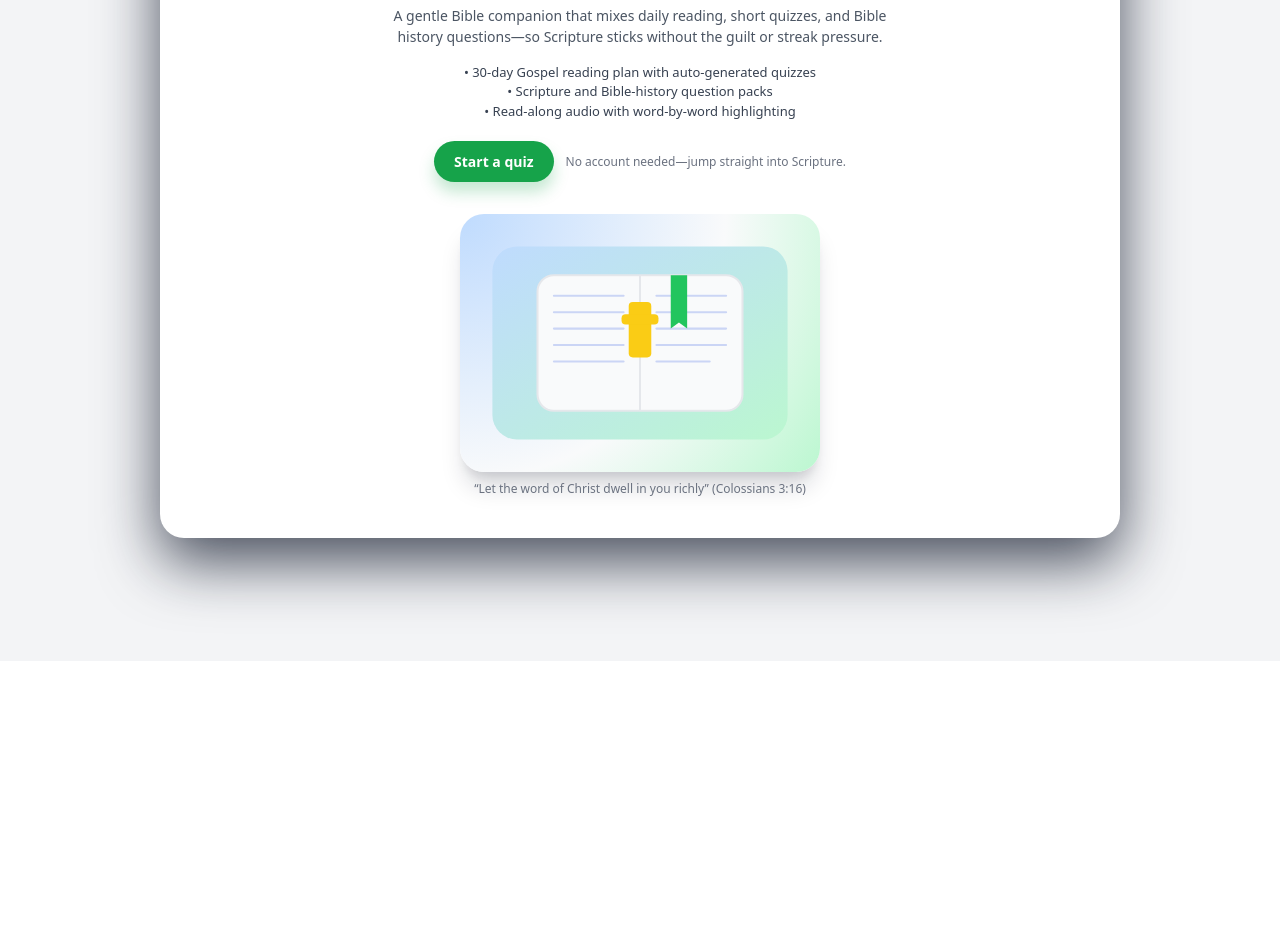
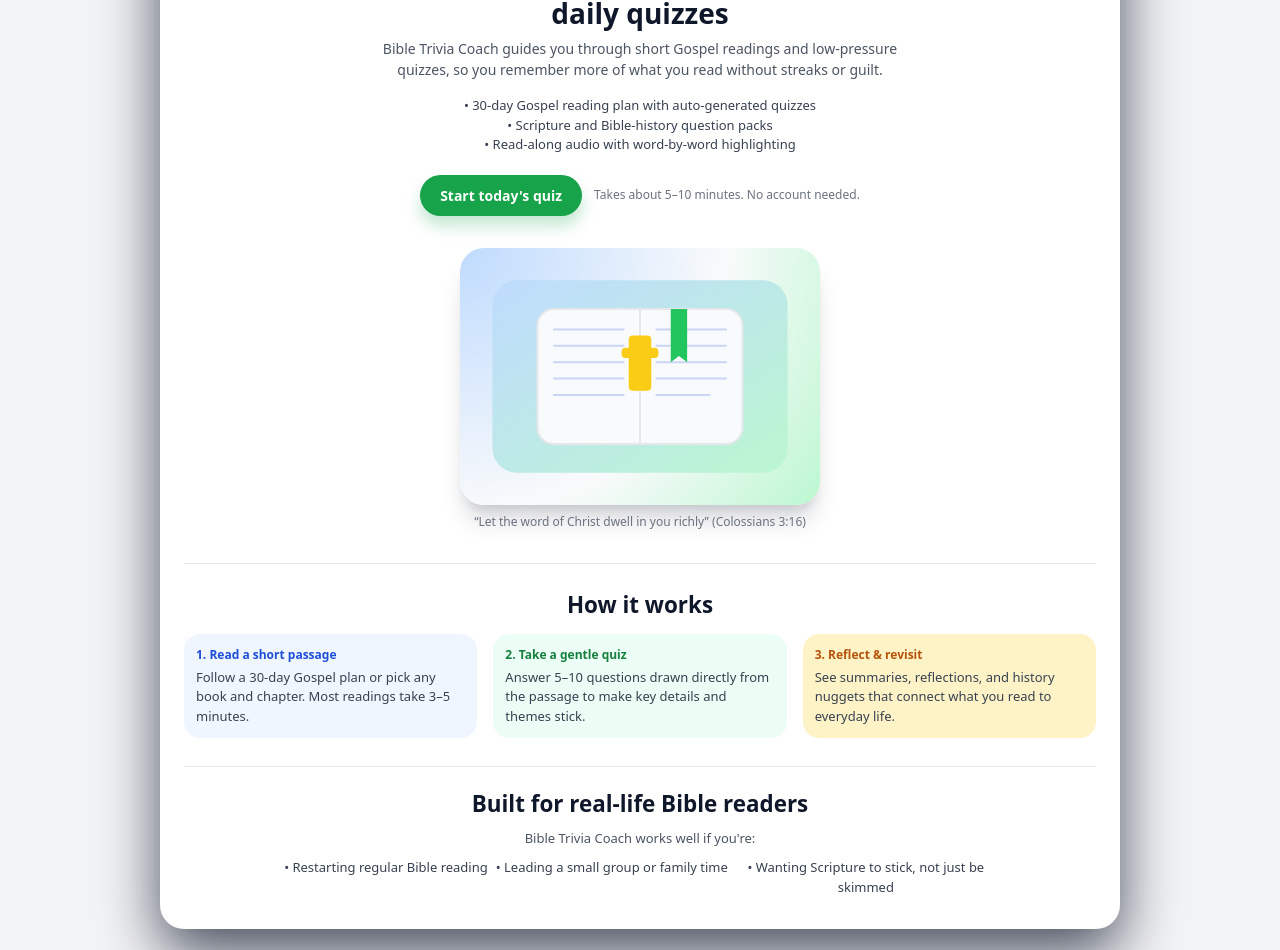
Before and after one commit to acrogers-app/bible-trivia-coach-web, a Next.js app: page / in a window 1280 px wide. Shown: the part 139-1089 px from the top of the page. Before the commit the page ends 800 px from the top, so only its background shows below. Built offline with nearby package versions, Linux system fonts and the light colour scheme.

Commit message:
Add how-it-works and audience sections to landing page

```diff
--- a/src/app/page.tsx
+++ b/src/app/page.tsx
@@ -8,7 +8,12 @@
         style={{
           maxWidth: 960,
           margin: '0 auto',
-          padding: '40px 24px',
+          padding: '40px 24px 32px',
+        }}
+      >
+        {/* HERO */}
+        <div
+          style={{
             display: 'flex',
             flexDirection: 'column',
             alignItems: 'center',
@@ -41,7 +46,7 @@
                 color: '#111827',
               }}
             >
-            Bible Trivia Coach (Web)
+              Make Scripture stick with gentle daily quizzes
             </h1>
             <p
               style={{
@@ -50,9 +55,9 @@
                 marginBottom: 16,
               }}
             >
-            A gentle Bible companion that mixes daily reading, short quizzes,
-            and Bible history questions—so Scripture sticks without the guilt
-            or streak pressure.
+              Bible Trivia Coach guides you through short Gospel readings and
+              low‑pressure quizzes, so you remember more of what you read
+              without streaks or guilt.
             </p>
             <ul
               style={{
@@ -93,7 +98,7 @@
                   boxShadow: '0 10px 15px rgba(22,163,74,0.25)',
                 }}
               >
-              Start a quiz
+                Start today&apos;s quiz
               </Link>
               <span
                 style={{
@@ -101,7 +106,7 @@
                   color: '#6b7280',
                 }}
               >
-              No account needed—jump straight into Scripture.
+                Takes about 5–10 minutes. No account needed.
               </span>
             </div>
           </div>
@@ -144,6 +149,149 @@
             </p>
           </div>
         </div>
+
+        {/* HOW IT WORKS */}
+        <section
+          style={{
+            marginTop: 32,
+            paddingTop: 24,
+            borderTop: '1px solid #e5e7eb',
+          }}
+        >
+          <h2
+            style={{
+              fontSize: 16,
+              fontWeight: 700,
+              color: '#111827',
+              marginBottom: 12,
+              textAlign: 'center',
+            }}
+          >
+            How it works
+          </h2>
+          <div
+            style={{
+              display: 'grid',
+              gridTemplateColumns: 'repeat(auto-fit, minmax(180px, 1fr))',
+              gap: 16,
+            }}
+          >
+            <div
+              style={{
+                padding: 12,
+                borderRadius: 16,
+                backgroundColor: '#eff6ff',
+              }}
+            >
+              <div
+                style={{
+                  fontSize: 12,
+                  fontWeight: 600,
+                  color: '#1d4ed8',
+                  marginBottom: 4,
+                }}
+              >
+                1. Read a short passage
+              </div>
+              <p style={{ fontSize: 13, color: '#374151', margin: 0 }}>
+                Follow a 30‑day Gospel plan or pick any book and chapter. Most
+                readings take 3–5 minutes.
+              </p>
+            </div>
+            <div
+              style={{
+                padding: 12,
+                borderRadius: 16,
+                backgroundColor: '#ecfdf5',
+              }}
+            >
+              <div
+                style={{
+                  fontSize: 12,
+                  fontWeight: 600,
+                  color: '#15803d',
+                  marginBottom: 4,
+                }}
+              >
+                2. Take a gentle quiz
+              </div>
+              <p style={{ fontSize: 13, color: '#374151', margin: 0 }}>
+                Answer 5–10 questions drawn directly from the passage to make
+                key details and themes stick.
+              </p>
+            </div>
+            <div
+              style={{
+                padding: 12,
+                borderRadius: 16,
+                backgroundColor: '#fef3c7',
+              }}
+            >
+              <div
+                style={{
+                  fontSize: 12,
+                  fontWeight: 600,
+                  color: '#b45309',
+                  marginBottom: 4,
+                }}
+              >
+                3. Reflect &amp; revisit
+              </div>
+              <p style={{ fontSize: 13, color: '#374151', margin: 0 }}>
+                See summaries, reflections, and history nuggets that connect
+                what you read to everyday life.
+              </p>
+            </div>
+          </div>
+        </section>
+
+        {/* WHO IT'S FOR */}
+        <section
+          style={{
+            marginTop: 28,
+            paddingTop: 20,
+            borderTop: '1px solid #e5e7eb',
+            textAlign: 'center',
+          }}
+        >
+          <h2
+            style={{
+              fontSize: 15,
+              fontWeight: 700,
+              color: '#111827',
+              marginBottom: 8,
+            }}
+          >
+            Built for real‑life Bible readers
+          </h2>
+          <p
+            style={{
+              fontSize: 13,
+              color: '#4b5563',
+              marginBottom: 10,
+            }}
+          >
+            Bible Trivia Coach works well if you&apos;re:
+          </p>
+          <ul
+            style={{
+              listStyle: 'none',
+              padding: 0,
+              margin: 0,
+              fontSize: 13,
+              color: '#374151',
+              display: 'flex',
+              flexWrap: 'wrap',
+              justifyContent: 'center',
+              gap: 8,
+            }}
+          >
+            <li style={{ maxWidth: 260 }}>• Restarting regular Bible reading</li>
+            <li style={{ maxWidth: 260 }}>• Leading a small group or family time</li>
+            <li style={{ maxWidth: 260 }}>• Wanting Scripture to stick, not just be skimmed</li>
+          </ul>
+        </section>
+      </div>
     </div>
   );
 }
```
Lines whose indentation alone changed are shown as unchanged.
